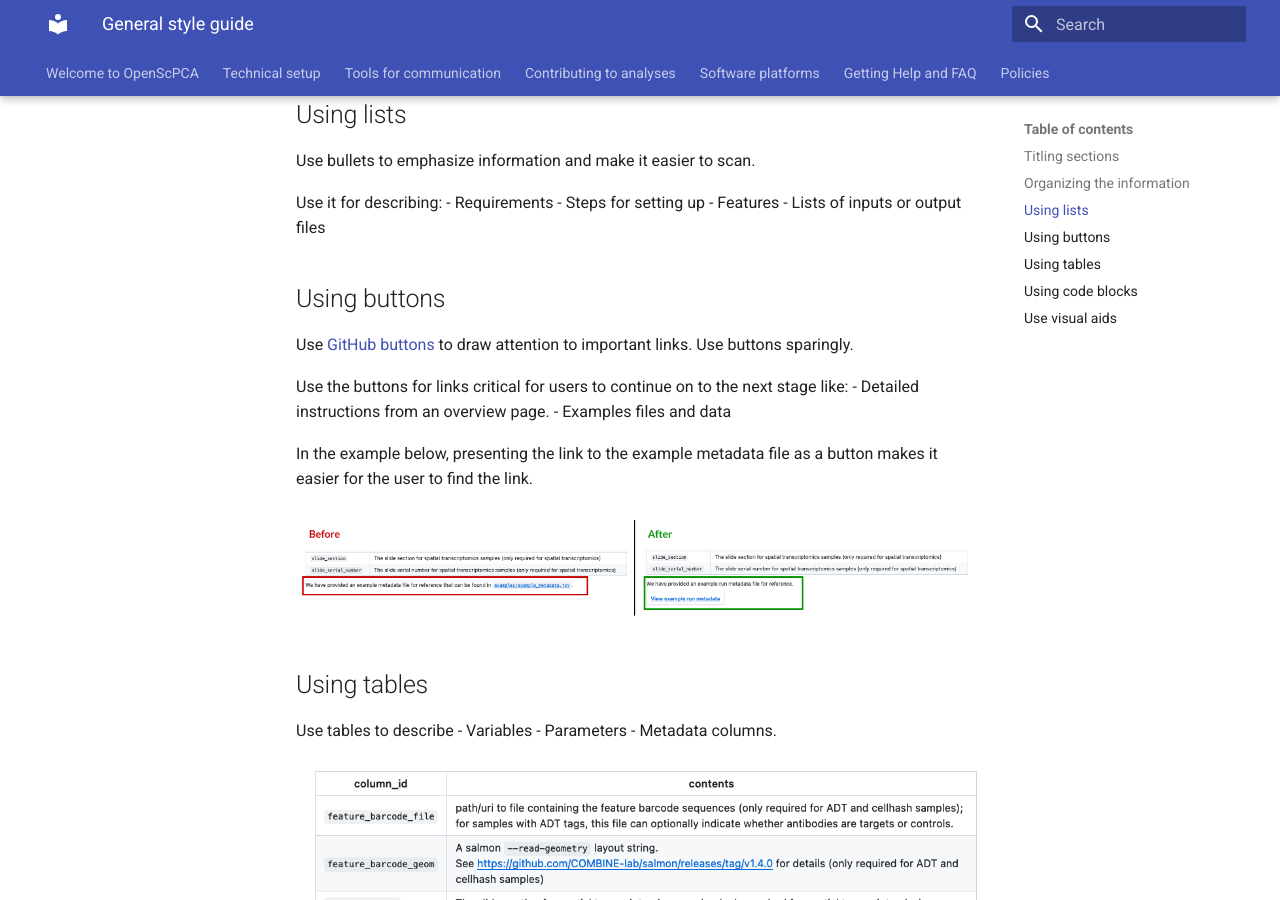
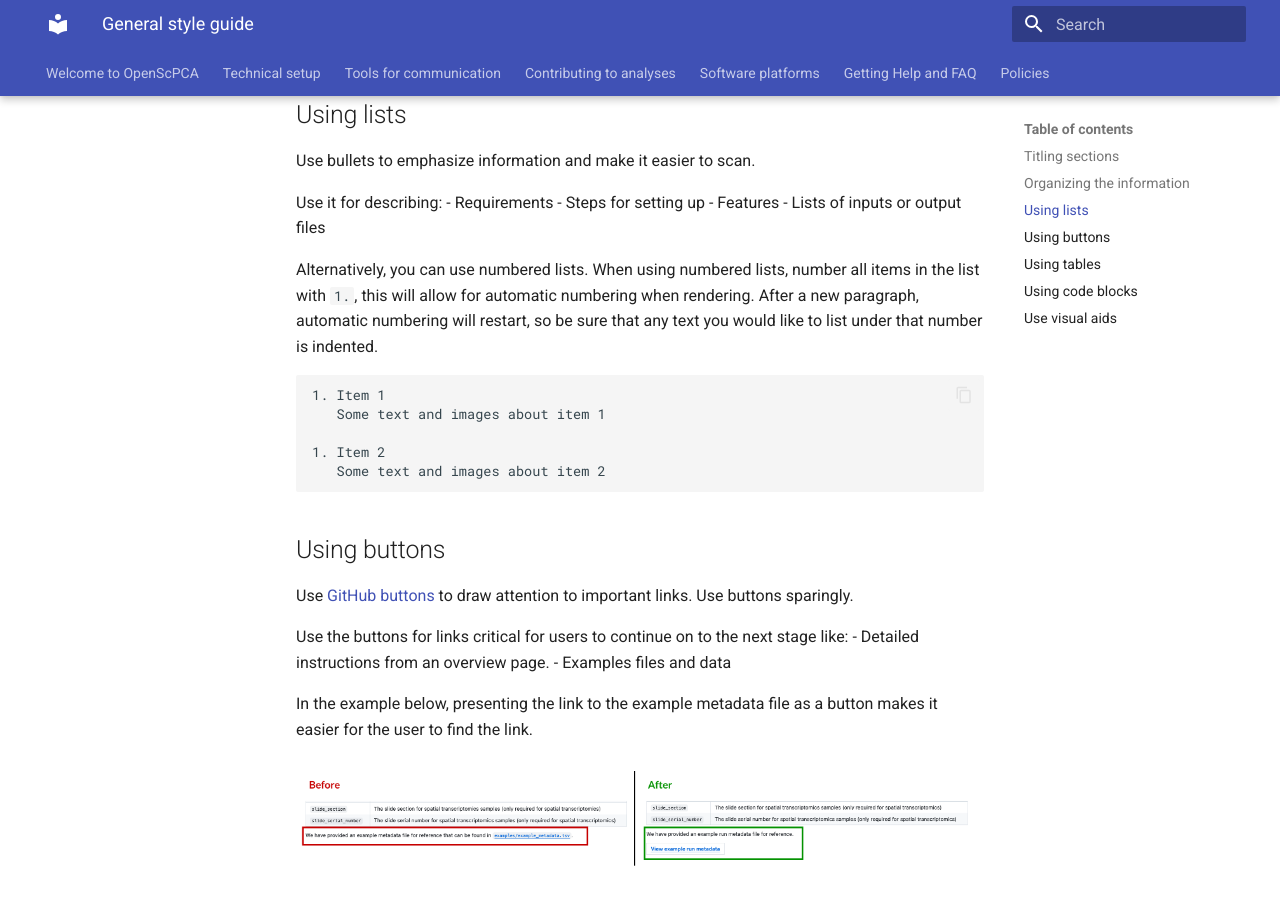
Before and after one commit to AlexsLemonade/OpenScPCA-analysis, an MkDocs documentation site: the page built from docs/general-style-guide.md, in a window 1280 px wide and 900 px high, scrolled down 1272 px. Built offline with MkDocs 1.6.1 and Material for MkDocs 9.7.7, drawn with Linux system fonts in a browser that asks for light colours.

Commit message:
Note numbered lists in contributing

````diff
--- a/docs/general-style-guide.md
+++ b/docs/general-style-guide.md
@@ -50,6 +50,18 @@ Use it for describing:
 - Steps for setting up
 - Features
 - Lists of inputs or output files
+
+Alternatively, you can use numbered lists.
+When using numbered lists, number all items in the list with `1. `, this will allow for automatic numbering when rendering.
+After a new paragraph, automatic numbering will restart, so be sure that any text you would like to list under that number is indented.
+
+```
+1. Item 1
+   Some text and images about item 1
+
+1. Item 2
+   Some text and images about item 2
+```
 
 ## Using buttons
 
````
